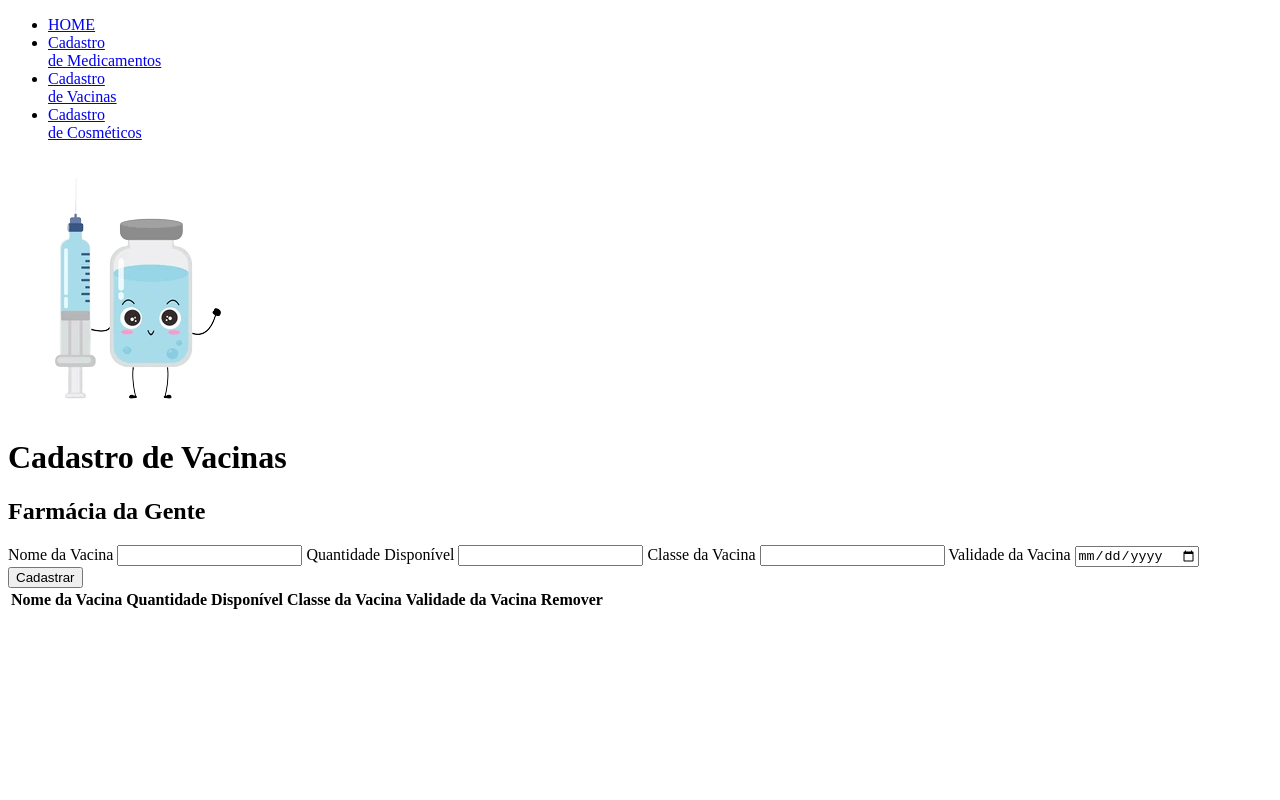
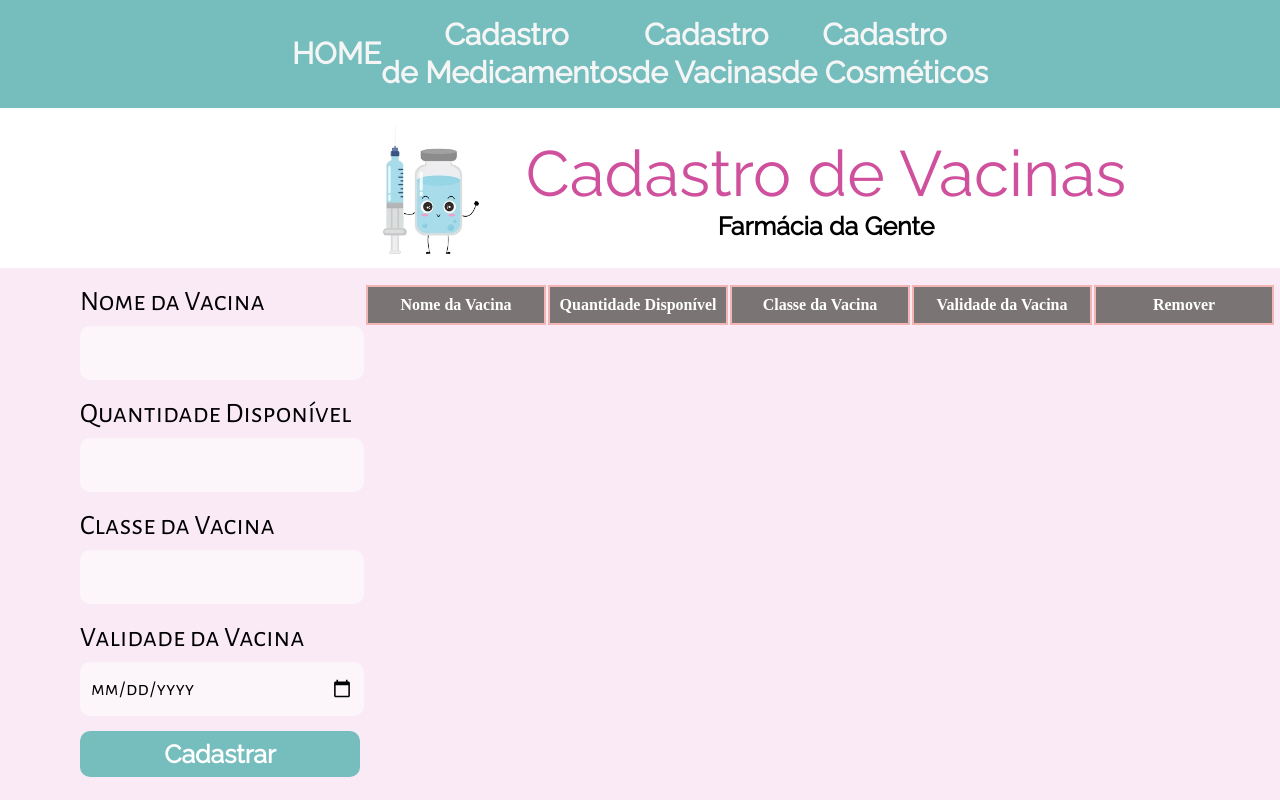
Before and after one commit to xGilber/aula04-dinamica, a plain HTML site: page cadastro-vacina.html in a window 1280 px wide. Drawn offline with Linux system fonts and the light colour scheme; the site is published under a folder, as on GitHub Pages, so addresses that start at the root find nothing.

Commit message:
Ajuste de Links

```diff
--- a/cadastro-vacina.html
+++ b/cadastro-vacina.html
@@ -8,7 +8,8 @@
     <meta name="viewport" content="width=device-width, initial-scale=1.0">
     <link href='https://fonts.googleapis.com/css?family=Raleway' rel='stylesheet'>
     <link href='https://fonts.googleapis.com/css?family=Alegreya Sans SC' rel='stylesheet'>
-    <link rel="stylesheet" href="/src/styles/styles.css">
+    <link rel="stylesheet" href="./src/styles/styles.css">
+
 
 
     <title>Home</title>
@@ -18,10 +19,10 @@
     <section id="topmenu">
         <nav class="menu">
             <ul>
-                <li><a href="index.html">HOME</a></li>
-                <li><a href="cadastro-medicamentos.html">Cadastro <br>de Medicamentos</a> </li>
-                <li><a href="cadastro-vacina.html">Cadastro <br>de Vacinas</a></li>
-                <li><a href="cadastro-cosmeticos.html">Cadastro <br>de Cosméticos</a></li>
+                <li><a href="./index.html">HOME</a></li>
+                <li><a href="./cadastro-medicamentos.html">Cadastro <br>de Medicamentos</a> </li>
+                <li><a href="./cadastro-vacina.html">Cadastro <br>de Vacinas</a></li>
+                <li><a href="./cadastro-cosmeticos.html">Cadastro <br>de Cosméticos</a></li>
             </ul>
         </nav>
     </section>
```
Also changed, not shown: cadastro-cosmeticos.html (+5 -5 lines), cadastro-medicamentos.html (+6 -5 lines), index.html (+8 -8 lines).
